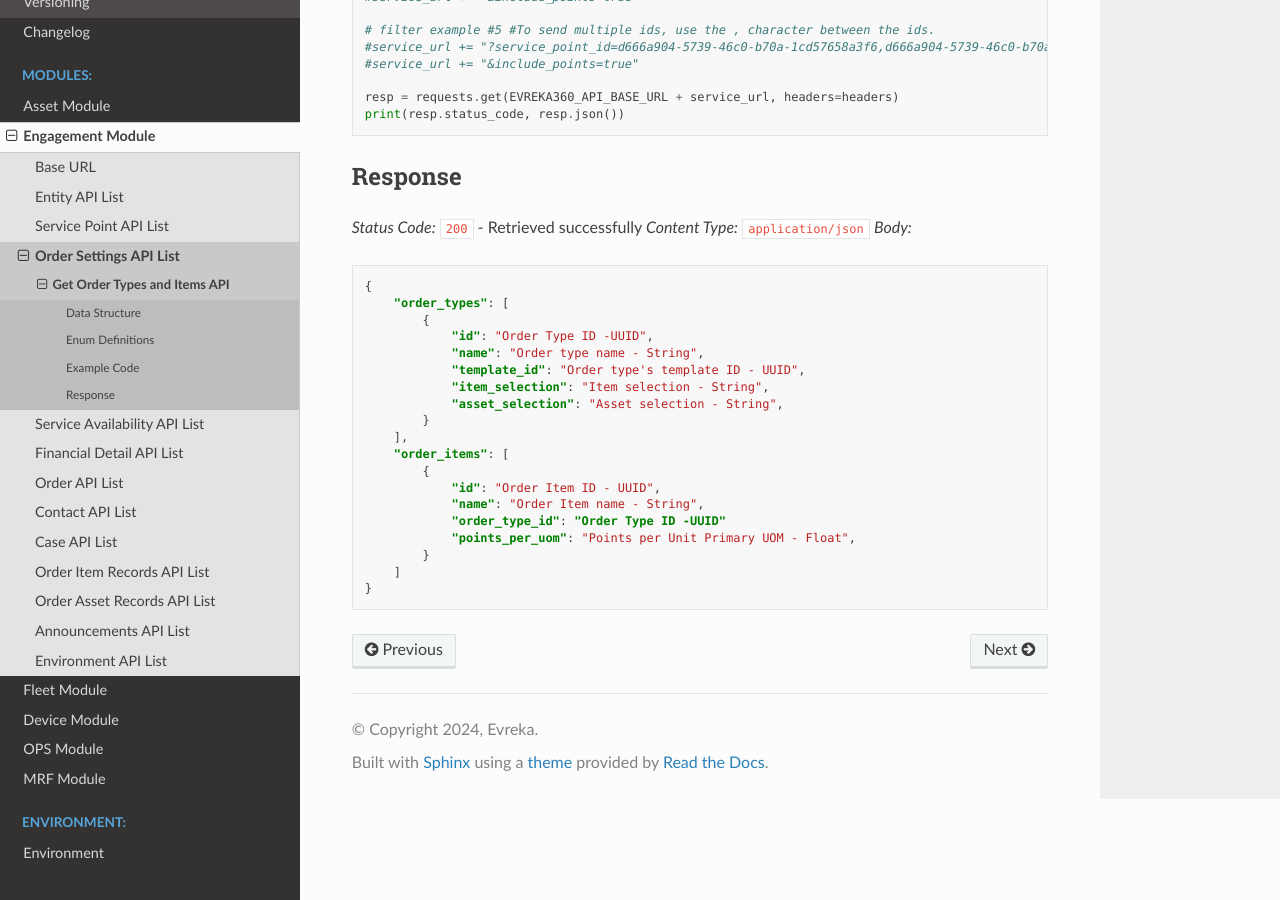
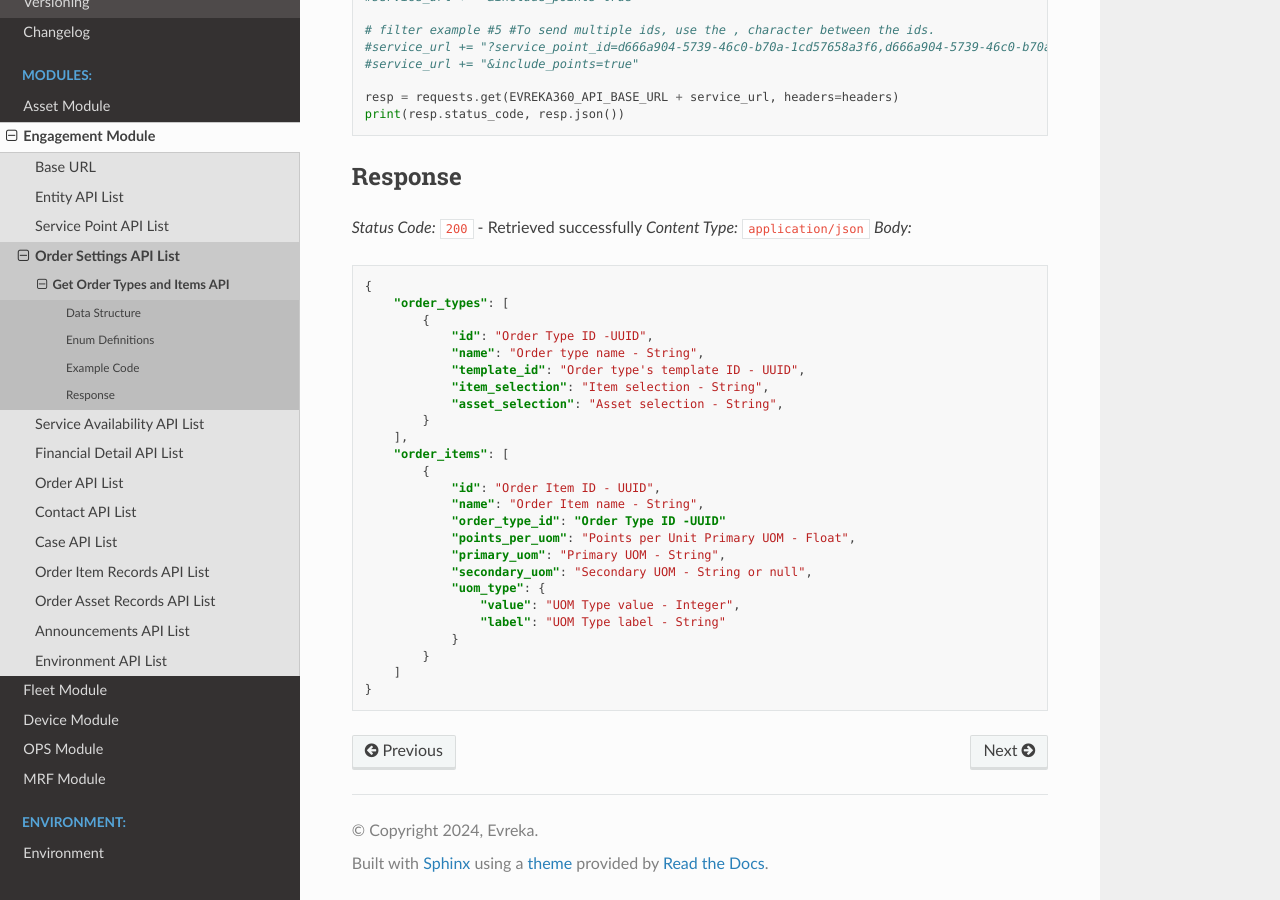
Before and after one commit to evrekadev/evreka-api-doc, a Sphinx documentation site: the page built from source/engagement/order_settings/get.rst, in a window 1280 px wide and 900 px high, scrolled down 1309 px. Built offline with Sphinx 7.4.7 and the Read the Docs theme 3.1.0, drawn with Linux system fonts in a browser that asks for light colours.

Commit message:
E360-19922: Order Settings - Order Items Uom Field Sending

```diff
--- a/source/engagement/order_settings/get.rst
+++ b/source/engagement/order_settings/get.rst
@@ -112,6 +112,12 @@ Response
                 "name": "Order Item name - String",
                 "order_type_id": "Order Type ID -UUID"
                 "points_per_uom": "Points per Unit Primary UOM - Float",
+                "primary_uom": "Primary UOM - String",
+                "secondary_uom": "Secondary UOM - String or null",
+                "uom_type": {
+                    "value": "UOM Type value - Integer",
+                    "label": "UOM Type label - String"
+                }
             }
         ]
     }
```
